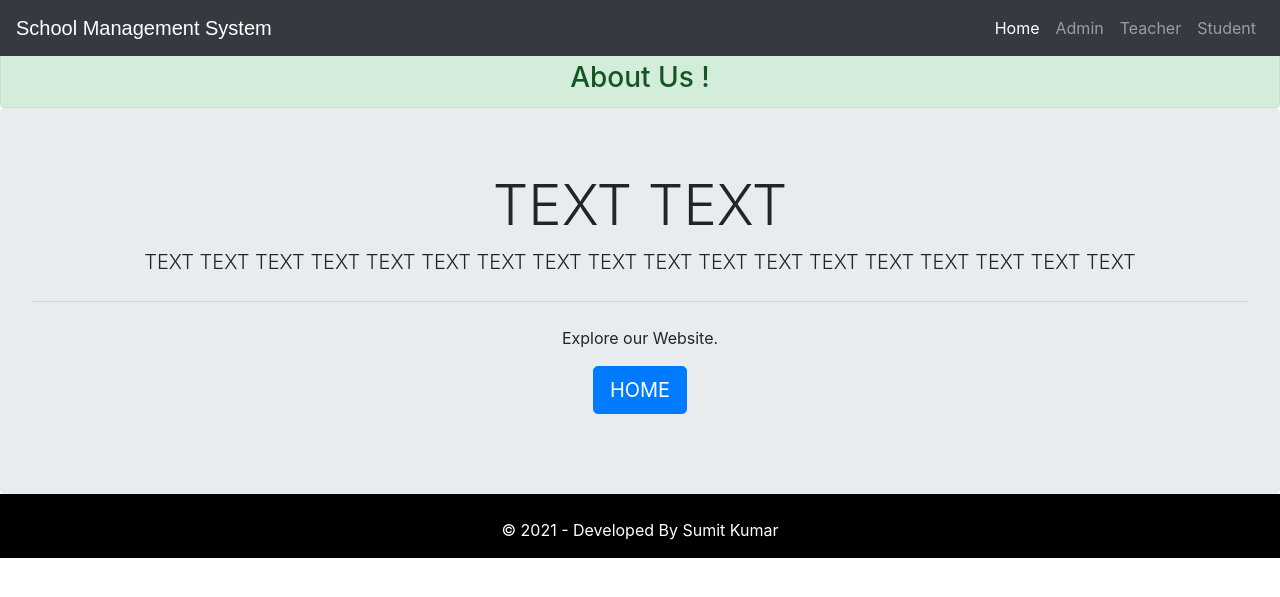
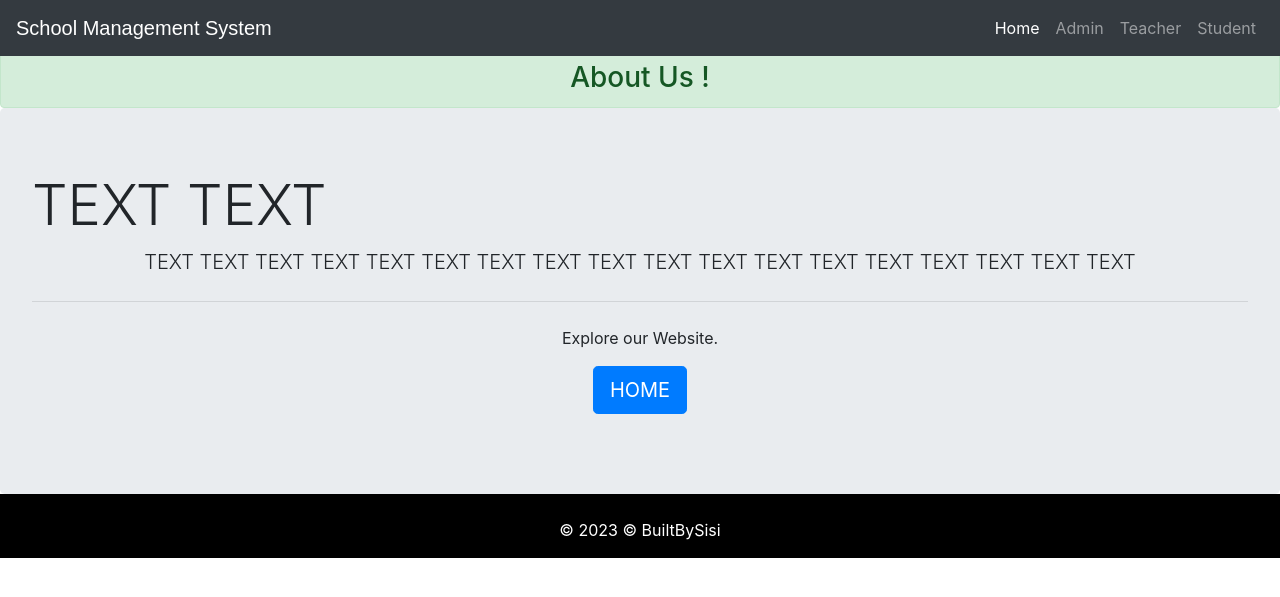
Before and after one commit to D3stinn3/SchoolManagement, a Django app: page /aboutus in a window 1280 px wide. Shown: the top 597 px of the page. Run offline with Django 3.2, Linux system fonts and the light colour scheme; some libraries are stand-ins or nearby versions.

Commit message:
Footer Changes

```diff
--- a/templates/school/aboutus.html
+++ b/templates/school/aboutus.html
@@ -13,10 +13,10 @@
     }
 
     .jumbotron h1 {
-      text-align: center;
     }
 
-    .alert {
+    .  text-align: center;
+    alert {
       margin: 0px;
     }
   </style>
--- a/templates/school/footer.html
+++ b/templates/school/footer.html
@@ -75,7 +75,7 @@
       <div class="col-md-12 col-sm-12">
         <div style="color:#ffffff;" class="wow fadeInUp footer-copyright">
           <p>
-             &copy; 2021 - Developed By Sumit Kumar </p>
+            &copy; 2023 © BuiltBySisi </p>
         </div>
       </div>
     </div>
```
